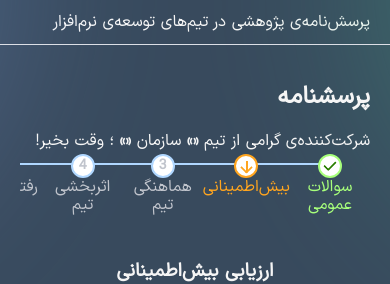
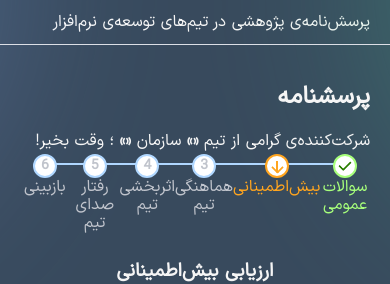
Before and after one commit to ashkantaravati/thesis-survey-app-front, a Vue app: page /participate/1/2 in a window 390 px wide. Shown: the top 284 px of the page. Built offline with nearby package versions, Linux system fonts and the light colour scheme; no server answers; what @soerenmartius/vue3-clipboard would draw is missing.

Commit message:
remove slider

```diff
--- a/src/layouts/SurveyLayout.vue
+++ b/src/layouts/SurveyLayout.vue
@@ -9,15 +9,14 @@
       ؛ وقت بخیر!
     </p>
   </div>
-   <div class="mobile_slider">
-  <el-steps  class="max-width" v-if="currentStep" :active="currentStepIndex" align-center>
+  <el-steps v-if="currentStep" :active="currentStepIndex" align-center>
     <el-step
       v-for="step in steps"
       :key="step.index"
       :title="step.title"
     ></el-step>
   </el-steps>
-</div>
+
   <router-view></router-view>
 
   <div v-if="currentStep" class="fix-btns-container">
@@ -163,17 +162,4 @@ export default defineComponent({
     color: #ffffff !important;
     font-size: 15px !important;
 }
-@media screen and (max-width:500px) {
-.mobile_slider {
-    width: 100%;
-    overflow-x: auto;
-}
-.mobile_slider .max-width {
-    width: -moz-max-content;
-    width: -webkit-max-content;
-    width: max-content;
-        min-height: 74px;
-}
-}
-
 </style>
```
